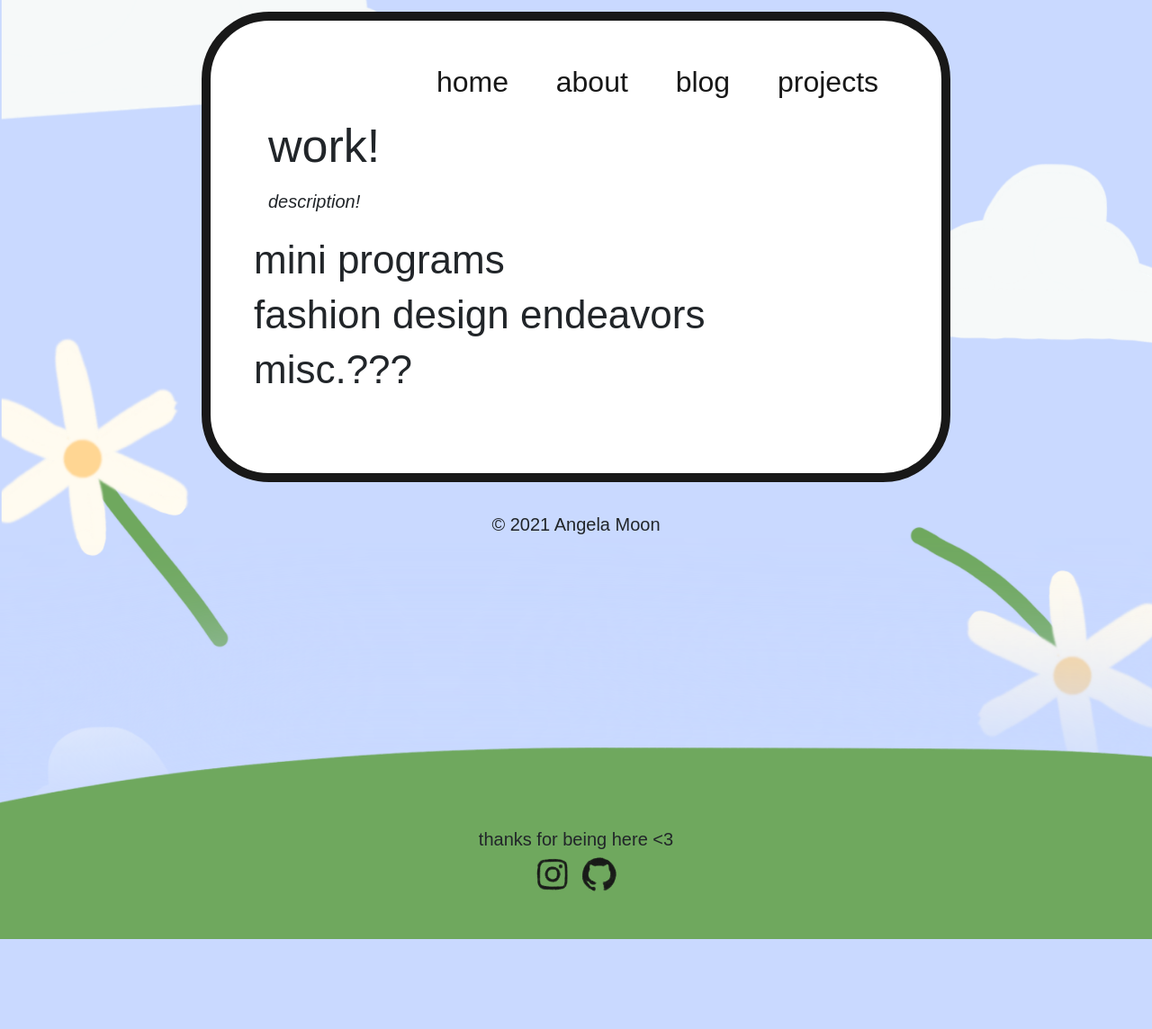
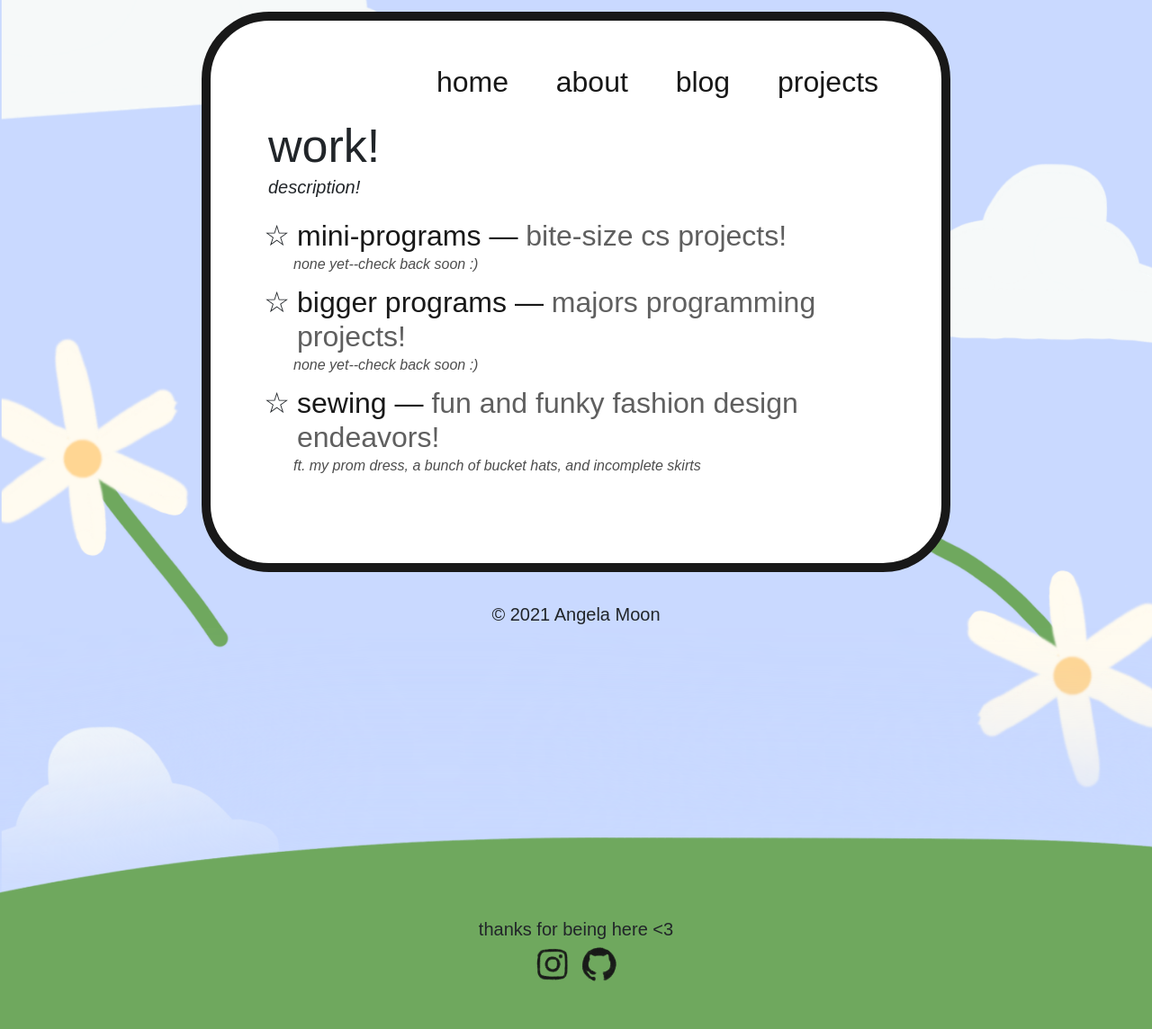
Before and after one commit to angela-moon/Website, a Flask app: page /projects in a window 1280 px wide. Shown: the part 219-1363 px from the top of the page at 90% size. Before the commit the page ends 1263 px from the top, so only its background shows below. Run offline with Flask 2, Linux system fonts and the light colour scheme; some libraries are stand-ins or nearby versions; some web fonts are replaced.

Commit message:
Fix posts, add to project page

```diff
--- a/website/static/styles.css
+++ b/website/static/styles.css
@@ -1,5 +1,6 @@
 body {
   background-image: url("background.png");
+  background-color: #c9d9ff;
   font-family: acumin-pro, sans-serif;
 }
 
@@ -209,23 +210,28 @@ footer p {
 /* other pages */
 
 #page-heading {
-  margin: 0rem 0rem 1.5rem 0rem;
+  margin: 0rem 0rem 1.25rem 0rem;
 }
 
-#page-heading h3,
 #page-heading h2,
-#page-heading p {
+#page-heading h3 {
   margin: 1rem 0rem 0rem 1rem;
 }
 
 #page-heading p {
   font-style: italic;
+  margin: 0rem 0rem 0rem 1rem;
 }
 
 #page-heading h5 {
   color: rgb(77, 77, 77);
-  margin: 0rem 0rem 0rem 1rem;
+  margin: 0rem 0rem 1rem 1rem;
   font-style: italic;
+}
+
+#back-link {
+  display: block;
+  margin: 1rem 0rem 0rem 0rem;
 }
 
 /* about */
@@ -296,8 +302,18 @@ p {
 
 /* displaying blog posts */
 
+#posts ul {
+  list-style-type: "\2606";
+}
+
+#posts li,
+#posts p {
+  padding: 0em 0em 0em 0.25em;
+}
+
 .post-card {
-  padding: 0.3em 0.5em;
+  padding: 0em 0.5em;
+  margin: 0em 0em 0.7em 0em;
 }
 
 .delete-button,
--- a/website/templates/base.html
+++ b/website/templates/base.html
@@ -24,9 +24,9 @@
   </head>
   <body id={{type}}>
     {% if user.is_authenticated %}
-    <div id="login-link"><a href="logout">Logout</a></div>
+    <div id="login-link"><a href="/logout">Logout</a></div>
     {% else %}
-    <div id="login-link"><a href="login">Esne Angela?</a></div>
+    <div id="login-link"><a href="/login">Esne Angela?</a></div>
     {% endif %}
     <div class="content">
       <nav class="nav-bar">
--- a/website/templates/blog.html
+++ b/website/templates/blog.html
@@ -11,7 +11,7 @@
     <button type="button"><a href="/delete-post/{{post.id}}">delete</a></button>
   </div>
   <div class="submit-button edit-button">
-    <button type="button"><a href="/edit-post/{{post.id}}">edit</a></button>
+    <button type="button"><a href="/edit-post/{{post.id}}">edit</button>
   </div>
   {% endif %}
   <div class="post-card">
--- a/website/templates/project.html
+++ b/website/templates/project.html
@@ -4,10 +4,45 @@ content %}
   <h2>work!</h2>
   <p>description!</p>
 </div>
-<h3>mini programs</h3>
-
-<h3>fashion design endeavors</h3>
-
-<h3>misc.???</h3>
+<div id="posts">
+  <ul>
+      <div class="post-card">
+        <h4 class="card-title"><li>
+          <a href=""
+            >mini-programs —
+            <span class="card-subtitle">bite-size cs projects!</span></a
+          >
+        </h4>
+        <div class="post-date">
+          <p>none yet--check back soon :)</p>
+        </div>
+      </li>
+      </div>
+      <div class="post-card">
+        <h4 class="card-title"><li>
+          <a href=""
+            >bigger programs —
+            <span class="card-subtitle">majors programming projects!</span></a
+          >
+        </h4>
+        <div class="post-date">
+          <p>none yet--check back soon :)</p>
+        </div>
+      </li>
+      </div>
+      <div class="post-card">
+        <h4 class="card-title"><li>
+          <a href="projects/fashion-design"
+            >sewing —
+            <span class="card-subtitle">fun and funky fashion design endeavors!</span></a
+          >
+        </h4>
+        <div class="post-date">
+          <p>ft. my prom dress, a bunch of bucket hats, and incomplete skirts</p>
+        </div>
+      </li>
+      </div>
+  </ul>
+</div>
 
 {% endblock %}
--- a/website/views.py
+++ b/website/views.py
@@ -24,6 +24,18 @@ def blog():
 @views.route("/projects")
 def projects():
     return render_template("project.html", user=current_user, type="static")
+
+@views.route("/projects/mini-programs")
+def mini_programs():
+    return render_template("projects/mini-programs.html", user=current_user, type="static")
+
+@views.route("/projects/cs-projects")
+def cs_projects():
+    return render_template("projects/cs-projects.html", user=current_user, type="static")
+
+@views.route("/projects/fashion-design")
+def fashion_design():
+    return render_template("projects/fashion-design.html", user=current_user, type="static")
 
 @views.route("/create-post", methods=["GET", "POST"])
 @login_required
```
Also changed, not shown: plan.txt (+2 -8 lines), website/templates/post.html (+5 -4 lines), website/templates/projects/cs-projects.html (added, +9 -0 lines), website/templates/projects/fashion-design.html (added, +9 -0 lines), website/templates/projects/mini-programs.html (added, +9 -0 lines), website/database.db.
